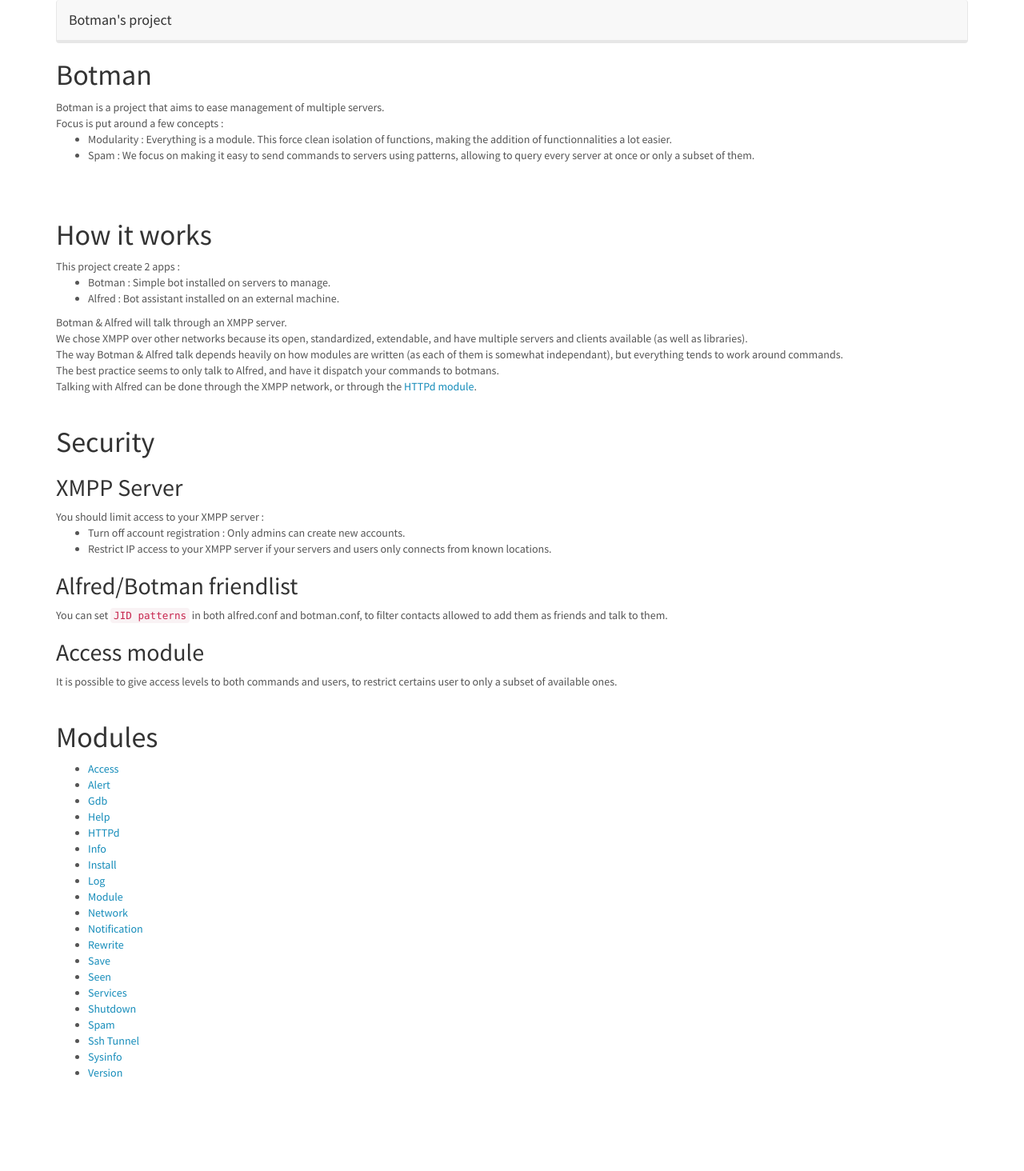
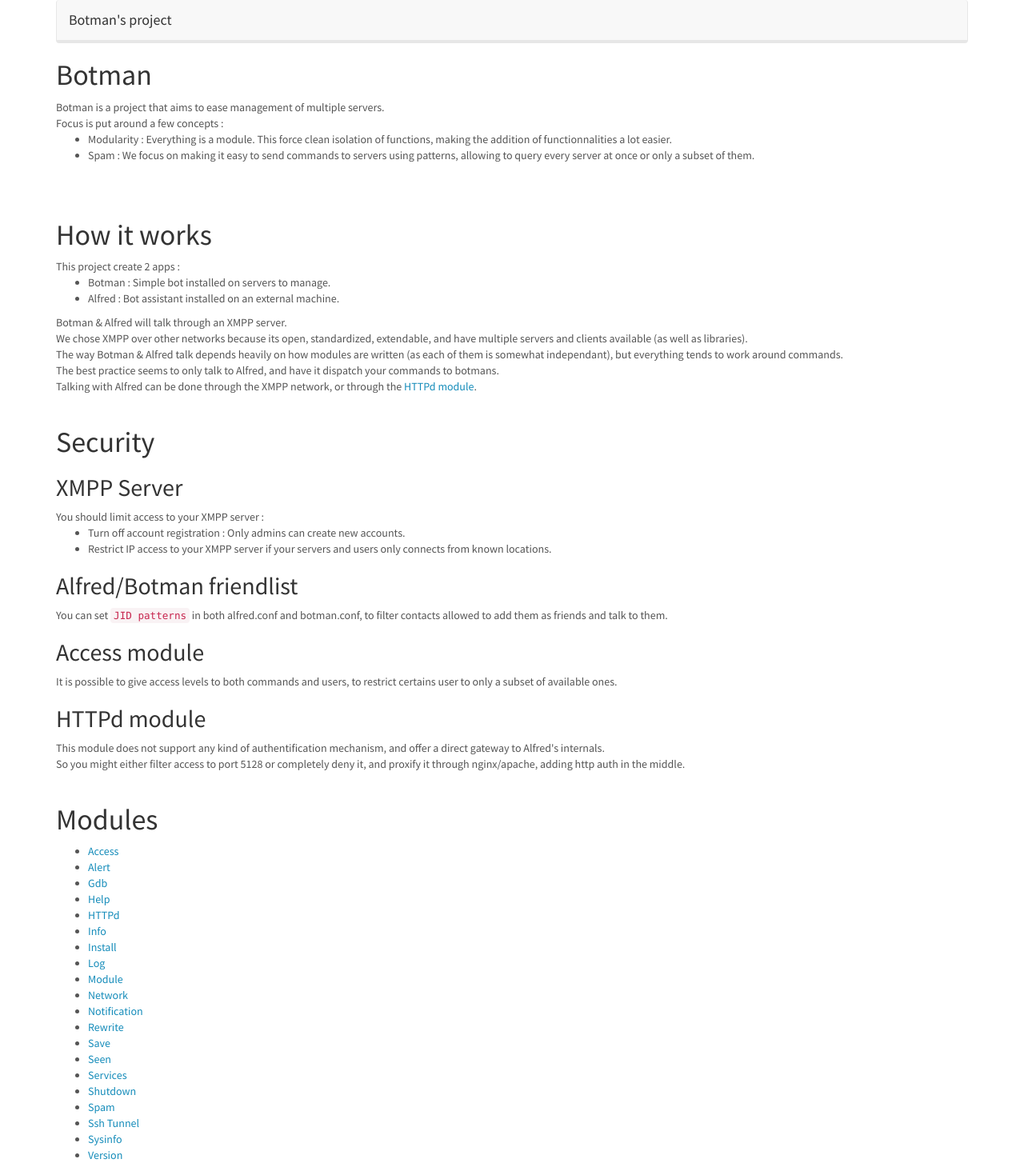
Before and after one commit to gfriloux/botman, a Jekyll site: the page built from docs/index.html, in a window 1280 px wide. Shown: the whole page at 80% size. Built offline with Jekyll 4.4.1, drawn with Linux system fonts in a browser that asks for light colours; nearby versions of some CDN libraries; before the commit the page ends 1361 px from its top, so only the background shows below that.

Commit message:
docs: Add security notice.
refs #23

```diff
--- a/docs/index.html
+++ b/docs/index.html
@@ -48,6 +48,11 @@
     <h2>Access module</h2>
       It is possible to give access levels to both commands and users, to restrict
       certains user to only a subset of available ones.
+    <h2>HTTPd module</h2>
+      This module does not support any kind of authentification mechanism, and offer a direct
+      gateway to Alfred's internals.<br />
+      So you might either filter access to port 5128 or completely deny it, and proxify it through
+      nginx/apache, adding http auth in the middle.
   <br /><br />
 
   <h1>Modules</h1>
```
